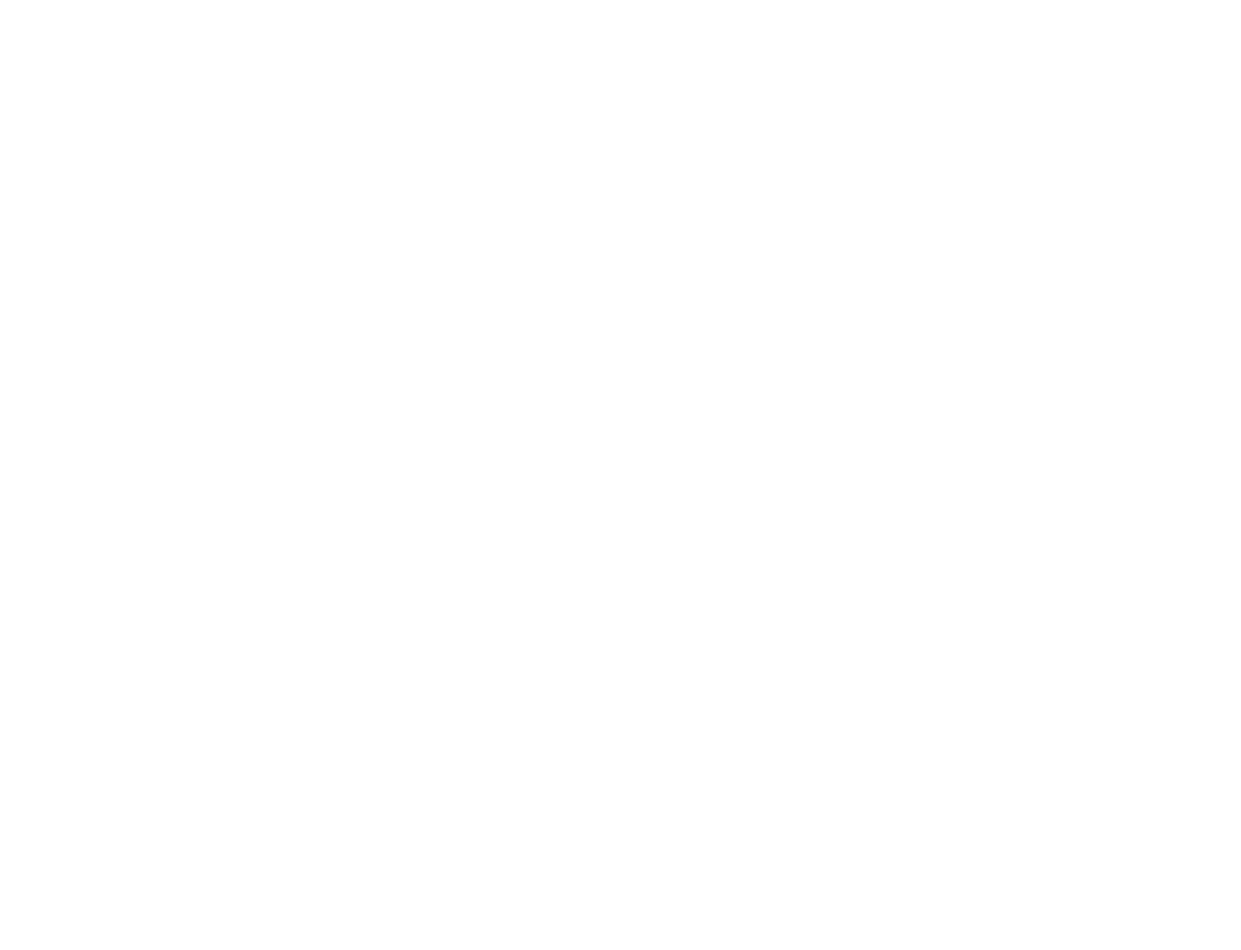
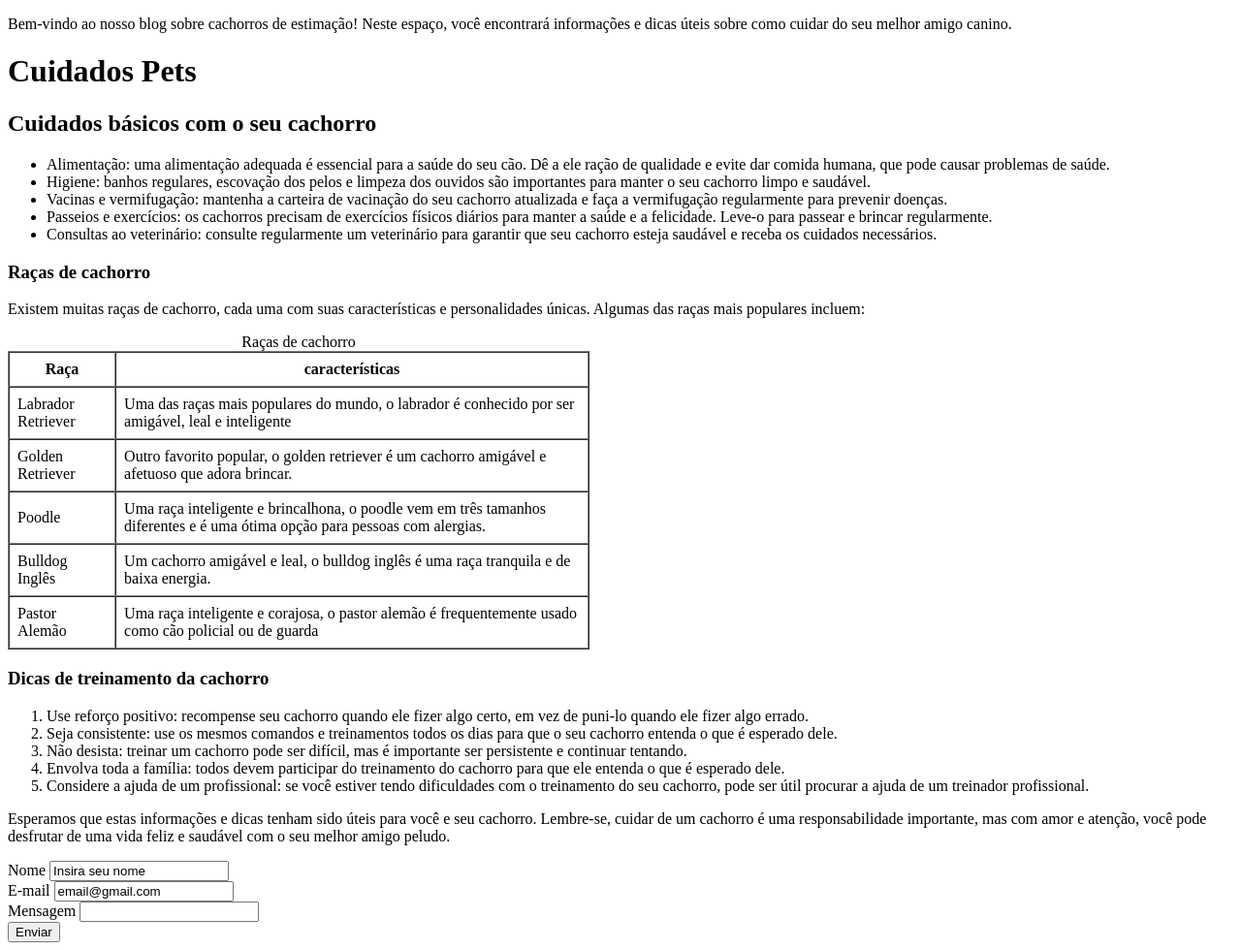
Before and after one commit to AlexMandri/petShop_fat, a plain HTML site: page index.html in a window 1280 px wide. Shown: the whole page at 97% size. Before the commit the page ends 800 px from the top, so only its background shows below. Drawn offline with Linux system fonts and the light colour scheme.

Commit message:
Contéudo da página index inserido.

```diff
--- a/css/style.css
+++ b/css/style.css
@@ -0,0 +1,4 @@
+table{
+    width: 600px;
+    /* border-collapse: collapse; */
+}
--- a/index.html
+++ b/index.html
@@ -1,12 +1,88 @@
 <!DOCTYPE html>
 <html lang="pt-br">
+
 <head>
     <meta charset="UTF-8">
     <meta name="viewport" content="width=device-width, initial-scale=1.0">
-    <title>Cuidadados Pets</title>
+    <title>Cuidados Pets</title>
     <link rel="stylesheet" href="./css/style.css">
 </head>
+
 <body>
+    <header></header>
+    <main>
+        <p>Bem-vindo ao nosso blog sobre cachorros de estimação! Neste espaço, você encontrará informações e dicas úteis sobre como cuidar do seu melhor amigo canino.</p>
+        <h1>Cuidados Pets</h1>
+        <h2>Cuidados básicos com o seu cachorro</h2>
+        <ul>
+            <li>Alimentação: uma alimentação adequada é essencial para a saúde do seu cão. Dê a ele ração de qualidade e evite dar comida humana, que pode causar problemas de saúde.</li>
+            <li>Higiene: banhos regulares, escovação dos pelos e limpeza dos ouvidos são importantes para manter o seu cachorro limpo e saudável.</li>
+            <li>Vacinas e vermifugação: mantenha a carteira de vacinação do seu cachorro atualizada e faça a vermifugação regularmente para prevenir doenças.</li>
+            <li>Passeios e exercícios: os cachorros precisam de exercícios físicos diários para manter a saúde e a felicidade. Leve-o para passear e brincar regularmente.</li>
+            <li>Consultas ao veterinário: consulte regularmente um veterinário para garantir que seu cachorro esteja saudável e receba os cuidados necessários.</li>
+        </ul>
+        <h3>Raças de cachorro</h3>
+        <p>Existem muitas raças de cachorro, cada uma com suas características e personalidades únicas. Algumas das raças mais populares incluem:</p>
+        <table border="1" cellpadding="8" cellspacing="0">
+            <caption>Raças de cachorro</caption>
+            <thead>
+                <tr>
+                    <th scope="col">Raça</th>
+                    <th scope="col">características</th>
+                </tr>
+            </thead>
+            <tbody>
+                <tr>
+                    <td>Labrador Retriever</td>
+                    <td>Uma das raças mais populares do mundo, o labrador é conhecido por ser amigável, leal e inteligente</td>
+                </tr>
+                <tr>
+                    <td>Golden Retriever</td>
+                    <td>Outro favorito popular, o golden retriever é um cachorro amigável e afetuoso que adora brincar.</td>
+                </tr>
+                <tr>
+                    <td>Poodle</td>
+                    <td>Uma raça inteligente e brincalhona, o poodle vem em três tamanhos diferentes e é uma ótima opção para pessoas com alergias.</td>
+                </tr>
+                <tr>
+                    <td>Bulldog Inglês</td>
+                    <td>Um cachorro amigável e leal, o bulldog inglês é uma raça tranquila e de baixa energia.</td>
+                </tr>
+                <tr>
+                    <td>Pastor Alemão</td>
+                    <td>Uma raça inteligente e corajosa, o pastor alemão é frequentemente usado como cão policial ou de guarda</td>
+                </tr>
+
+            </tbody>
+        </table>
+         <h3>Dicas de treinamento da cachorro</h3>
+            <ol>
+                <li>Use reforço positivo: recompense seu cachorro quando ele fizer algo certo, em vez de puni-lo quando ele fizer algo errado.</li>
+	            <li>Seja consistente: use os mesmos comandos e treinamentos todos os dias para que o seu cachorro entenda o que é esperado dele.</li>
+	            <li>Não desista: treinar um cachorro pode ser difícil, mas é importante ser persistente e continuar tentando.</li>
+	            <li>Envolva toda a família: todos devem participar do treinamento do cachorro para que ele entenda o que é esperado dele.</li>
+	            <li>Considere a ajuda de um profissional: se você estiver tendo dificuldades com o treinamento do seu cachorro, pode ser útil procurar a ajuda de um treinador profissional.</li>
+            </ol>
+            <p>Esperamos que estas informações e dicas tenham sido úteis para você e seu cachorro. Lembre-se, cuidar de um cachorro é uma responsabilidade importante, mas com amor e atenção, você pode desfrutar de uma vida feliz e saudável com o seu melhor amigo peludo.</p>
+            <form action="#">
+                <div>
+                    <label for="nome">Nome</label>
+                    <input type="text" id="nome" value="Insira seu nome">
+                </div>
+                <div>
+                    <label for="email">E-mail</label>
+                    <input type="email" id="email" value="email@gmail.com">
+                </div>
+                <div>
+                    <label for="text">Mensagem</label>
+                    <input type="text">
+                </div>
+
+                <button>Enviar</button>
+            </form>
+    </main>
+    <footer></footer>
 
 </body>
+
 </html>
```
